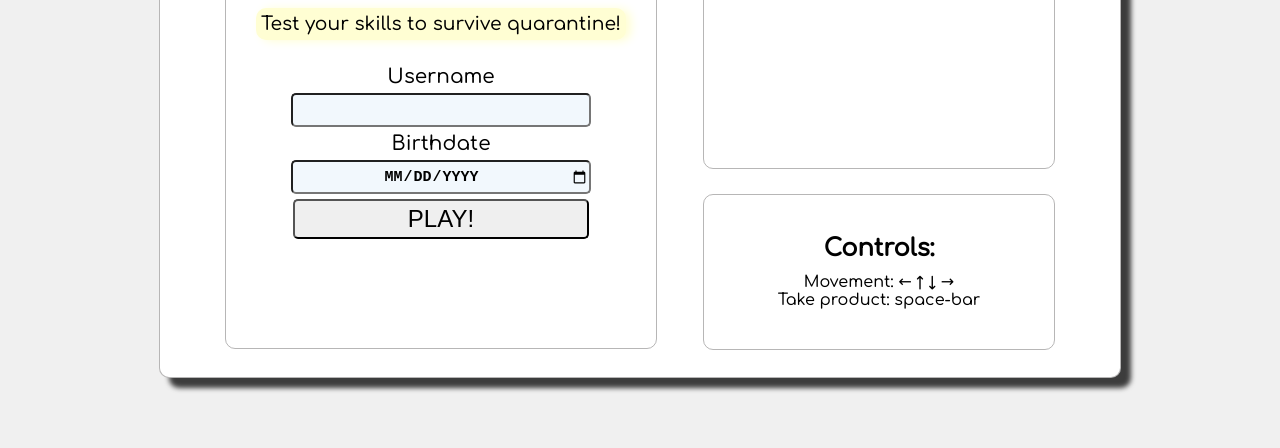
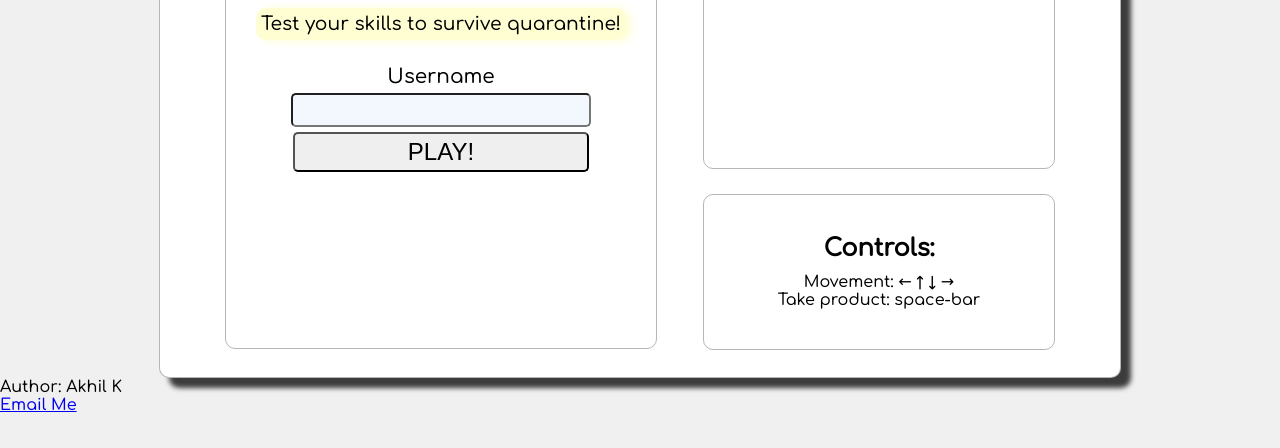
Before and after one commit to covid-supermarket/covid-supermarket, a plain HTML site: page index.html in a window 1280 px wide. Shown: the part 264-712 px from the top of the page. Drawn offline with Linux system fonts and the light colour scheme.

```diff
--- a/index.html
+++ b/index.html
@@ -14,8 +14,6 @@
                     <label for="username">Username</label>
                     <input type="text" id="name" name="username">
                     <div id="login-error" class="hidden"></div>
-                    <label for="birthdate">Birthdate</label>
-                    <input type="date" id="birthdate" name="birthdate">
                     <input type="button" id="submit-btn" value="PLAY!">
                     <input type="submit" class="hidden">
                 </form>
@@ -370,5 +368,9 @@
             </div>
         </div>
     </body>
+    <footer>
+        <p>Author: Akhil K</p>
+        <p><a href="mailto:akhil.killawala@gmail.com">Email Me</a></p>
+      </footer>
     <script src="app.js"></script>
 </html>
```
